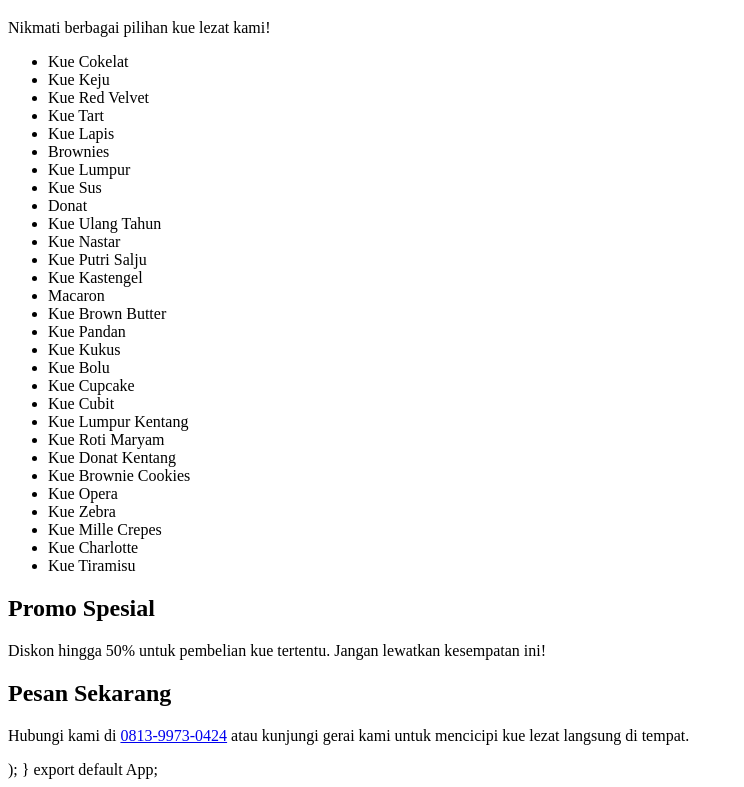
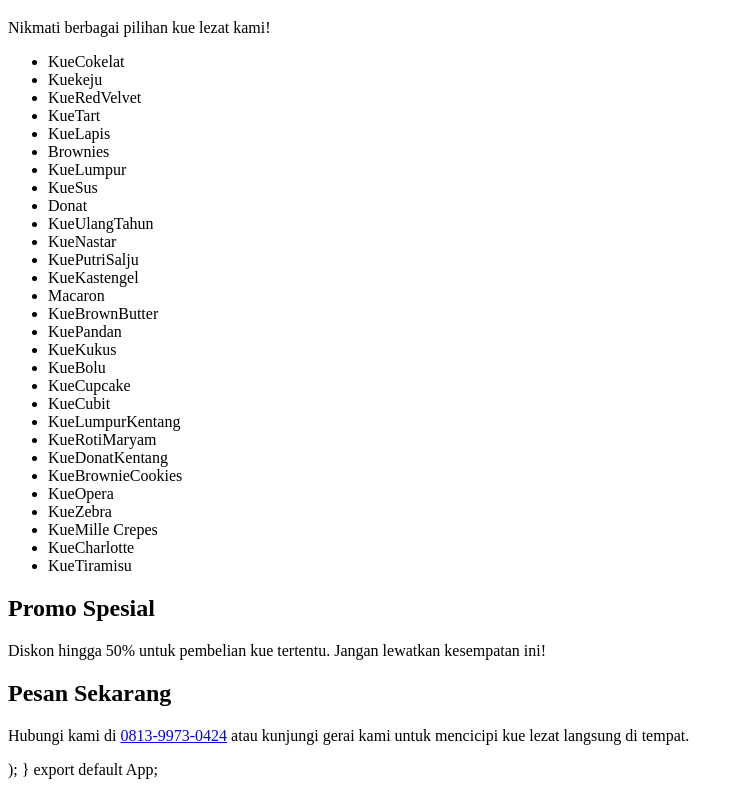
Before and after one commit to Deapurba2002/toko_kue, a plain HTML site: page index.html in a window 1280 px wide. Shown: the part 61-848 px from the top of the page, without its empty margins (0-744 px from the left). Drawn offline with Linux system fonts and the light colour scheme.

Commit message:
Update index.html

```diff
--- a/index.html
+++ b/index.html
@@ -3,35 +3,35 @@
       <h1>Selamat Datang di Toko Kue Dea</h1>
       <p>Nikmati berbagai pilihan kue lezat kami!</p>
       <ul>
-        <li>Kue Cokelat</li>
-        <li>Kue Keju</li>
-        <li>Kue Red Velvet</li>
-        <li>Kue Tart</li>
-        <li>Kue Lapis</li>
+        <li>KueCokelat</li>
+        <li>Kuekeju</li>
+        <li>KueRedVelvet</li>
+        <li>KueTart</li>
+        <li>KueLapis</li>
         <li>Brownies</li>
-        <li>Kue Lumpur</li>
-        <li>Kue Sus</li>
+        <li>KueLumpur</li>
+        <li>KueSus</li>
         <li>Donat</li>
-        <li>Kue Ulang Tahun</li>
-        <li>Kue Nastar</li>
-        <li>Kue Putri Salju</li>
-        <li>Kue Kastengel</li>
+        <li>KueUlangTahun</li>
+        <li>KueNastar</li>
+        <li>KuePutriSalju</li>
+        <li>KueKastengel</li>
         <li>Macaron</li>
-        <li>Kue Brown Butter</li>
-        <li>Kue Pandan</li>
-        <li>Kue Kukus</li>
-        <li>Kue Bolu</li>
-        <li>Kue Cupcake</li>
-        <li>Kue Cubit</li>
-        <li>Kue Lumpur Kentang</li>
-        <li>Kue Roti Maryam</li>
-        <li>Kue Donat Kentang</li>
-        <li>Kue Brownie Cookies</li>
-        <li>Kue Opera</li>
-        <li>Kue Zebra</li>
-        <li>Kue Mille Crepes</li>
-        <li>Kue Charlotte</li>
-        <li>Kue Tiramisu</li>
+        <li>KueBrownButter</li>
+        <li>KuePandan</li>
+        <li>KueKukus</li>
+        <li>KueBolu</li>
+        <li>KueCupcake</li>
+        <li>KueCubit</li>
+        <li>KueLumpurKentang</li>
+        <li>KueRotiMaryam</li>
+        <li>KueDonatKentang</li>
+        <li>KueBrownieCookies</li>
+        <li>KueOpera</li>
+        <li>KueZebra</li>
+        <li>KueMille Crepes</li>
+        <li>KueCharlotte</li>
+        <li>KueTiramisu</li>
       </ul>
       <div>
         <h2>Promo Spesial</h2>
```
